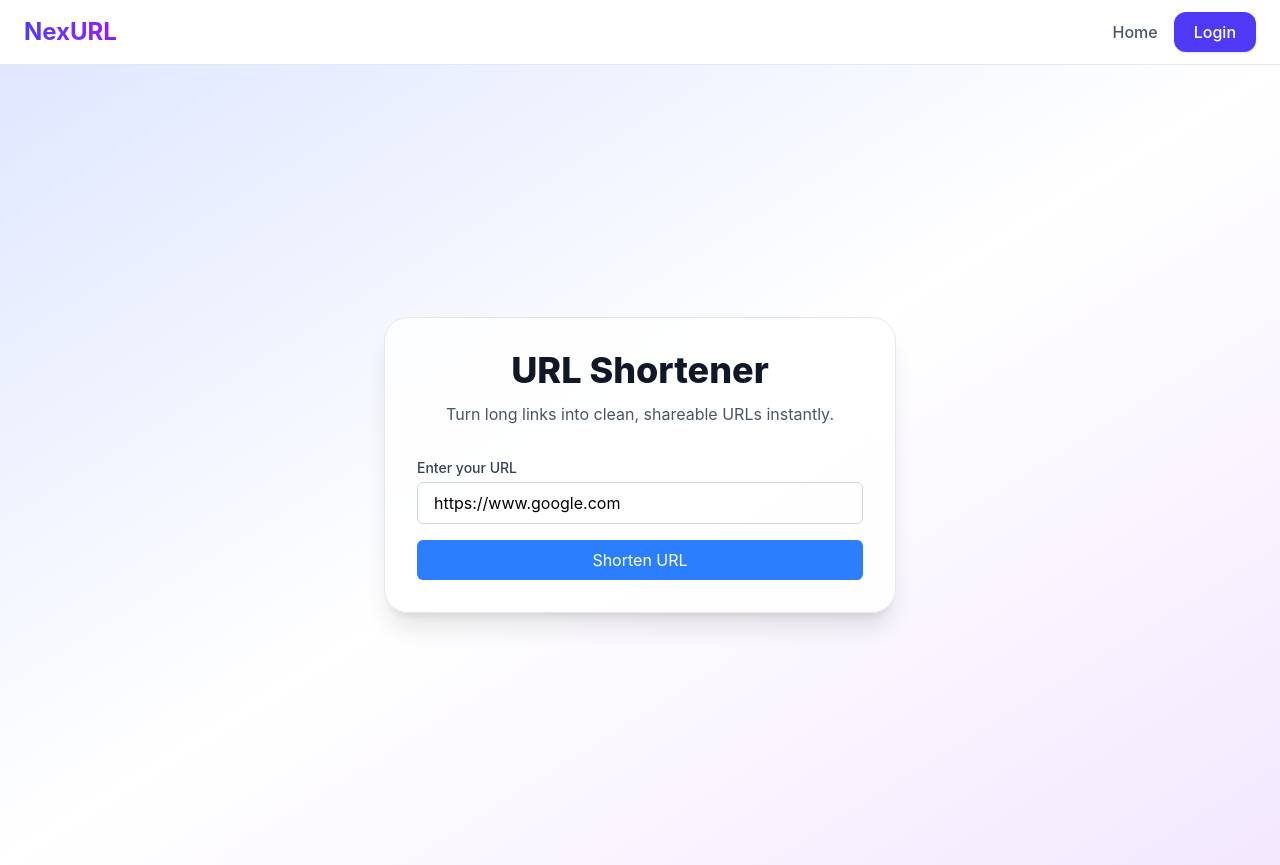
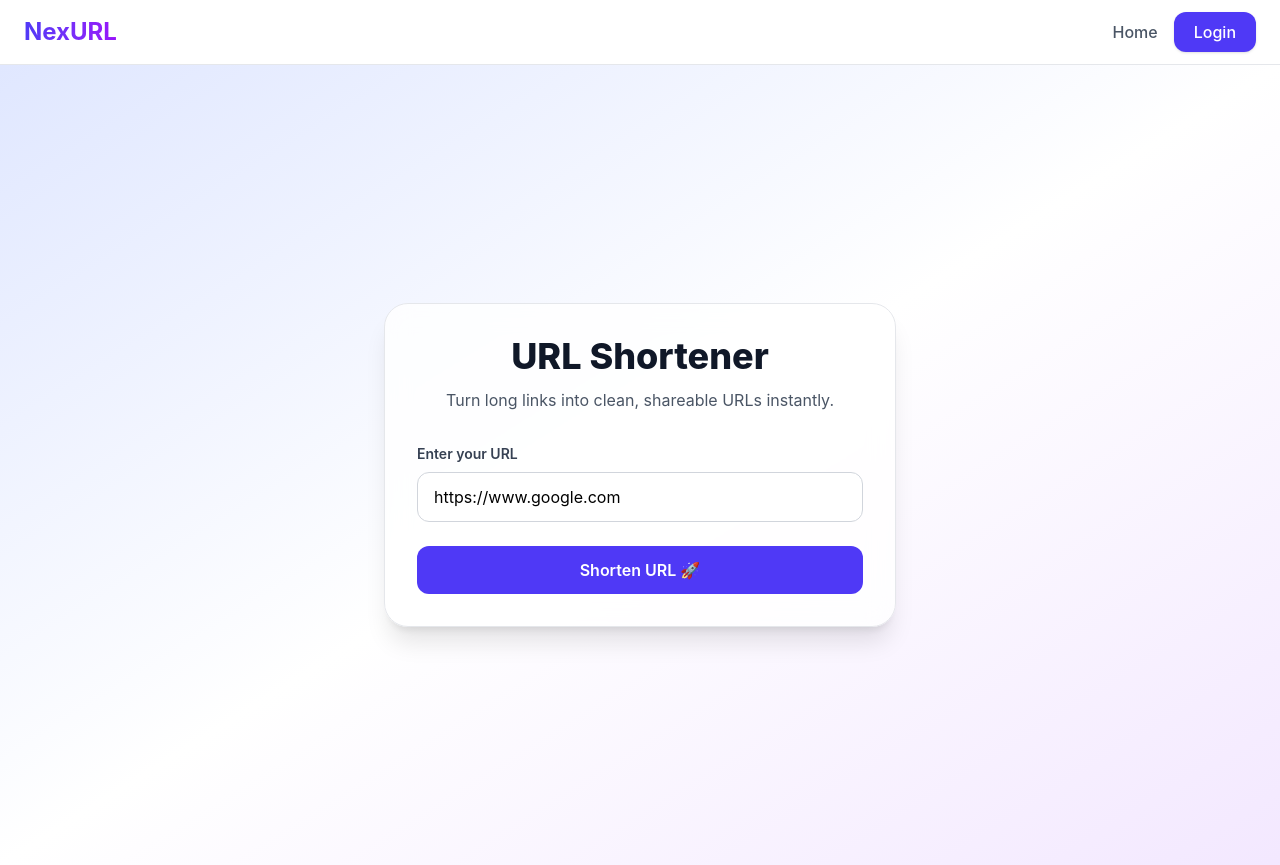
Before and after one commit to KhushiAgg3404/URL-SHORTNER, a React app in the folder FRONTEND/: page / in a window 1280 px wide. Built offline with nearby package versions, Linux system fonts and the light colour scheme; the HTML template or start-up script is replaced by a standard one.

Commit message:
Update UrlForm.jsx

```diff
--- a/FRONTEND/src/components/UrlForm.jsx
+++ b/FRONTEND/src/components/UrlForm.jsx
@@ -1,97 +1,112 @@
-import React, { useState } from 'react'
-import { createShortUrl } from '../api/ShortUrl.api.js'
-import { useSelector } from 'react-redux'
-import { QueryClient } from '@tanstack/react-query'
-import { queryClient } from '../main'
+import React, { useState } from 'react';
+import { createShortUrl } from '../api/ShortUrl.api.js';
+import { useSelector } from 'react-redux';
+import { QueryClient } from '@tanstack/react-query';
+import { queryClient } from '../main';
 
 const UrlForm = () => {
-
-  const [url, setUrl] = useState("https://www.google.com")
-  const [shortUrl, setShortUrl] = useState()
-  const [copied, setCopied] = useState(false)
-  const [error, setError] = useState(null)
-  const [customSlug, setCustomSlug] = useState("")
-  const {isAuthenticated} = useSelector((state) => state.auth)
+  const [url, setUrl] = useState("https://www.google.com");
+  const [shortUrl, setShortUrl] = useState();
+  const [copied, setCopied] = useState(false);
+  const [error, setError] = useState(null);
+  const [customSlug, setCustomSlug] = useState("");
+  const { isAuthenticated } = useSelector((state) => state.auth);
 
   const handleSubmit = async () => {
-    try{
-      const shortUrl = await createShortUrl(url,customSlug)
-      setShortUrl(shortUrl)
-      queryClient.invalidateQueries({queryKey: ['userUrls']})
-      setError(null)
-    }catch(err){
-      setError(err.message)
+    try {
+      const shortUrl = await createShortUrl(url, customSlug);
+      setShortUrl(shortUrl);
+      queryClient.invalidateQueries({ queryKey: ['userUrls'] });
+      setError(null);
+    } catch (err) {
+      setError(err.message);
     }
-  }
+  };
 
   const handleCopy = () => {
     navigator.clipboard.writeText(shortUrl);
     setCopied(true);
 
-    // Reset the copied state after 2 seconds
     setTimeout(() => {
       setCopied(false);
     }, 2000);
-  }
+  };
 
   return (
-    <div className="space-y-4">
+    <div className="space-y-6">
       <div>
-          <label htmlFor="url" className="block text-sm font-medium text-gray-700 mb-1">
+        <label
+          htmlFor="url"
+          className="block text-sm font-semibold text-gray-700 mb-2"
+        >
           Enter your URL
         </label>
+
         <input
           type="url"
           id="url"
           value={url}
-            onInput={(event)=>setUrl(event.target.value)}
+          onInput={(event) => setUrl(event.target.value)}
           placeholder="https://example.com"
           required
-            className="w-full px-4 py-2 border border-gray-300 rounded-md focus:outline-none focus:ring-2 focus:ring-blue-500"
+          className="w-full px-4 py-3 border border-gray-300 rounded-xl bg-white focus:outline-none focus:ring-2 focus:ring-indigo-500 transition"
         />
       </div>
-        <button
-          onClick={handleSubmit}
-          type="submit"
-          className="w-full bg-blue-500 text-white py-2 px-4 rounded-md hover:bg-blue-600 focus:outline-none focus:ring-2 focus:ring-blue-500 focus:ring-offset-2 disabled:opacity-50"
-        >Shorten URL
-        </button>
-         {error && (
-          <div className="mt-4 p-3 bg-red-100 text-red-700 rounded-md">
-            {error}
-          </div>
-        )}
+
       {isAuthenticated && (
-          <div className="mt-4">
-            <label htmlFor="customSlug" className="block text-sm font-medium text-gray-700 mb-1">
-              Custom URL (optional)
+        <div>
+          <label
+            htmlFor="customSlug"
+            className="block text-sm font-semibold text-gray-700 mb-2"
+          >
+            Custom URL (Optional)
           </label>
+
           <input
             type="text"
             id="customSlug"
             value={customSlug}
             onChange={(event) => setCustomSlug(event.target.value)}
             placeholder="Enter custom slug"
-              className="w-full px-4 py-2 border border-gray-300 rounded-md focus:outline-none focus:ring-2 focus:ring-blue-500"
+            className="w-full px-4 py-3 border border-gray-300 rounded-xl bg-white focus:outline-none focus:ring-2 focus:ring-indigo-500 transition"
           />
         </div>
       )}
+
+      <button
+        onClick={handleSubmit}
+        type="submit"
+        className="w-full py-3 rounded-xl font-semibold text-white bg-indigo-600 hover:bg-indigo-700 hover:shadow-lg transition-all duration-200"
+      >
+        Shorten URL 🚀
+      </button>
+
+      {error && (
+        <div className="p-3 bg-red-50 border border-red-200 text-red-600 rounded-xl text-sm">
+          {error}
+        </div>
+      )}
+
       {shortUrl && (
-          <div className="mt-6">
-            <h2 className="text-lg font-semibold mb-2">Your shortened URL:</h2>
-            <div className="flex items-center">
+        <div className="mt-6 p-5 bg-gray-50 border border-gray-200 rounded-2xl">
+          <h2 className="text-lg font-semibold text-gray-900 mb-3">
+            Your Shortened URL
+          </h2>
+
+          <div className="flex items-center gap-2">
             <input
               type="text"
               readOnly
               value={shortUrl}
-                className="flex-1 p-2 border border-gray-300 rounded-l-md bg-gray-50"
+              className="flex-1 px-4 py-3 border border-gray-300 rounded-xl bg-white text-gray-700"
             />
+
             <button
               onClick={handleCopy}
-                className={`px-4 py-2 rounded-r-md transition-colors duration-200 ${
+              className={`px-5 py-3 rounded-xl font-medium transition-all duration-200 ${
                 copied
                   ? 'bg-green-500 text-white hover:bg-green-600'
-                    : 'bg-gray-200 hover:bg-gray-300'
+                  : 'bg-indigo-600 text-white hover:bg-indigo-700'
               }`}
             >
               {copied ? 'Copied!' : 'Copy'}
@@ -100,7 +115,7 @@ const UrlForm = () => {
         </div>
       )}
     </div>
-  )
-}
+  );
+};
 
-export default UrlForm
+export default UrlForm;
```
Lines whose indentation alone changed are shown as unchanged.
